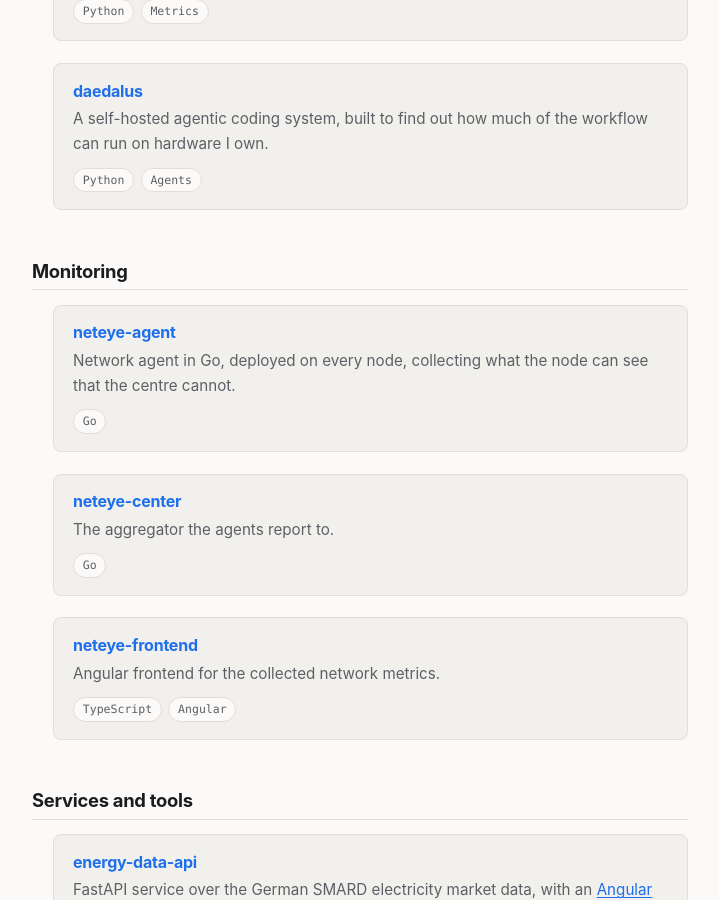
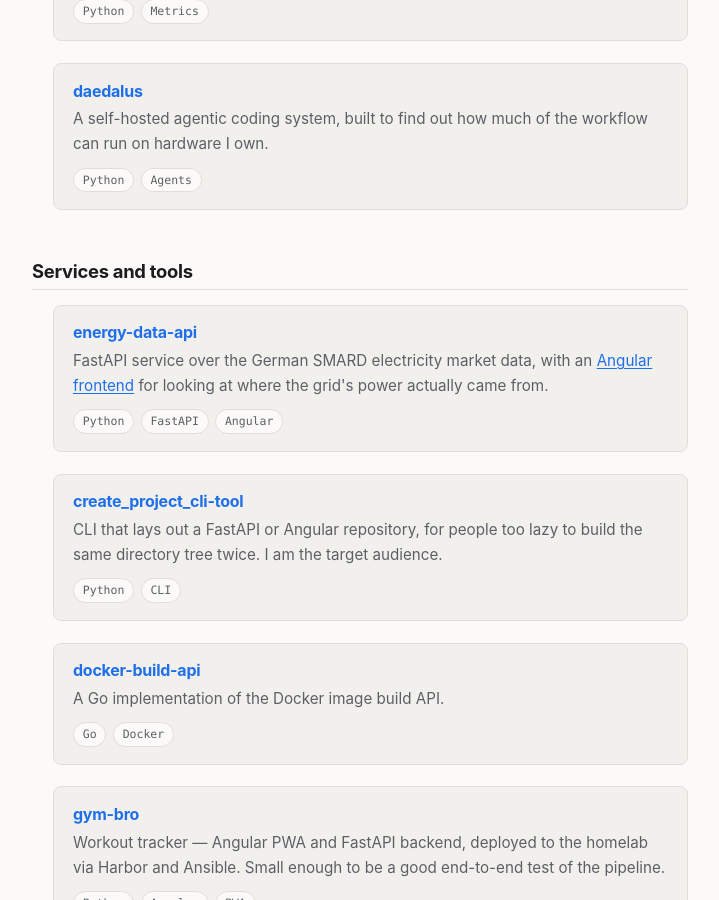
Before and after one commit to PhilippTheServer/PhilippTheServer.github.io, a Jekyll site: the page built from projects.md, in a window 1280 px wide and 900 px high, scrolled down 1855 px. Shown: the whole window, without its empty margins (280-999 px from the left). Built offline with Jekyll 4.4.1, drawn with Linux system fonts in a browser that asks for light colours.

Commit message:
Remove neteye from the site (#4)
The project was neglected and is not work to present as current. The GitHub
repositories stay where they are; this is only about what the site claims.

neteye was the entire Monitoring group, so the group goes with it rather than
being left as an empty heading — on the landing page's Selected work, on
/projects/, in resume.json, and in the group list llms.txt gives for the
projects page. llms-full.txt and the projects page description follow from
those.

scripts/check_site.rb gains a RETIRED list and asserts no built page or
generated file mentions anything on it. Everything machine-readable derives
from the pages, so a single stray card would otherwise put the name back into
resume.json and llms-full.txt at once, quietly.

Closes #3


Claude-Session: https://claude.ai/code/session_011h2RoMcpr7DAtzVHWX6QpL

Co-authored-by: Claude Opus 5 (1M context) <noreply@anthropic.com>

```diff
--- a/llms.txt
+++ b/llms.txt
@@ -32,7 +32,7 @@ Container orchestration: Docker (daily driver), Kubernetes, Portainer, Harbor. I
 
 - [Home]({{ '/' | absolute_url }}): short introduction, what he runs, selected work
 - [About]({{ '/about/' | absolute_url }}): full background, roles with dates, education, complete stack
-- [Projects]({{ '/projects/' | absolute_url }}): public projects grouped by infrastructure, self-hosted AI, monitoring, services and tools, and notes
+- [Projects]({{ '/projects/' | absolute_url }}): public projects grouped by infrastructure, self-hosted AI, services and tools, and notes
 - [Full text of every page]({{ '/llms-full.txt' | absolute_url }}): the whole site in one file
 - [profile.json]({{ '/profile.json' | absolute_url }}): schema.org Person JSON-LD, identical to the JSON-LD embedded in every page's head
 - [resume.json]({{ '/resume.json' | absolute_url }}): JSON Resume v1 — roles, education, skills, projects
--- a/projects.md
+++ b/projects.md
@@ -6,8 +6,8 @@ permalink: /projects/
 nav_order: 3
 description: >-
   Projects by Philipp Lehmann — infrastructure as code, self-hosted model serving,
-  network monitoring in Go, FastAPI services and Angular frontends, plus the
-  lecture notes and dotfiles that come with being a student.
+  FastAPI services and Angular frontends, plus the lecture notes and dotfiles that
+  come with being a student.
 ---
 
 Everything below is public on [GitHub](https://github.com/PhilippTheServer). The
@@ -83,27 +83,6 @@ but is not open source.
   </li>
 </ul>
 
-## Monitoring
-
-<ul class="projects">
-  <li class="project">
-    <h3><a href="https://github.com/PhilippTheServer/neteye-agent">neteye-agent</a></h3>
-    <p>Network agent in Go, deployed on every node, collecting what the node can see
-    that the centre cannot.</p>
-    <div class="tags"><span>Go</span></div>
-  </li>
-  <li class="project">
-    <h3><a href="https://github.com/PhilippTheServer/neteye-center">neteye-center</a></h3>
-    <p>The aggregator the agents report to.</p>
-    <div class="tags"><span>Go</span></div>
-  </li>
-  <li class="project">
-    <h3><a href="https://github.com/PhilippTheServer/neteye-frontend">neteye-frontend</a></h3>
-    <p>Angular frontend for the collected network metrics.</p>
-    <div class="tags"><span>TypeScript</span><span>Angular</span></div>
-  </li>
-</ul>
-
 ## Services and tools
 
 <ul class="projects">
```
Also changed, not shown: _data/resume.yml (+0 -7 lines), docs/superpowers/specs/2026-09-06-personal-site-design.md (+1 -1 lines), index.md (+0 -6 lines), scripts/check_site.rb (+19 -3 lines).
